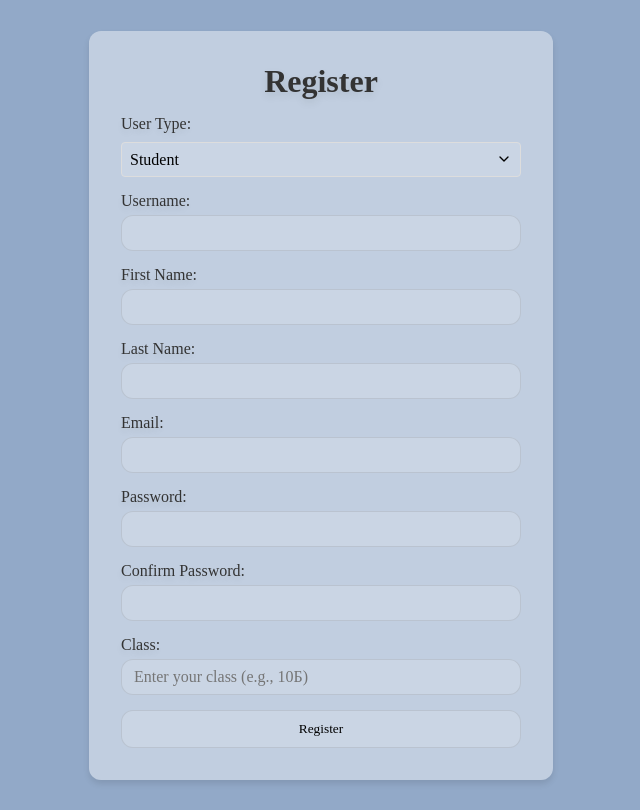
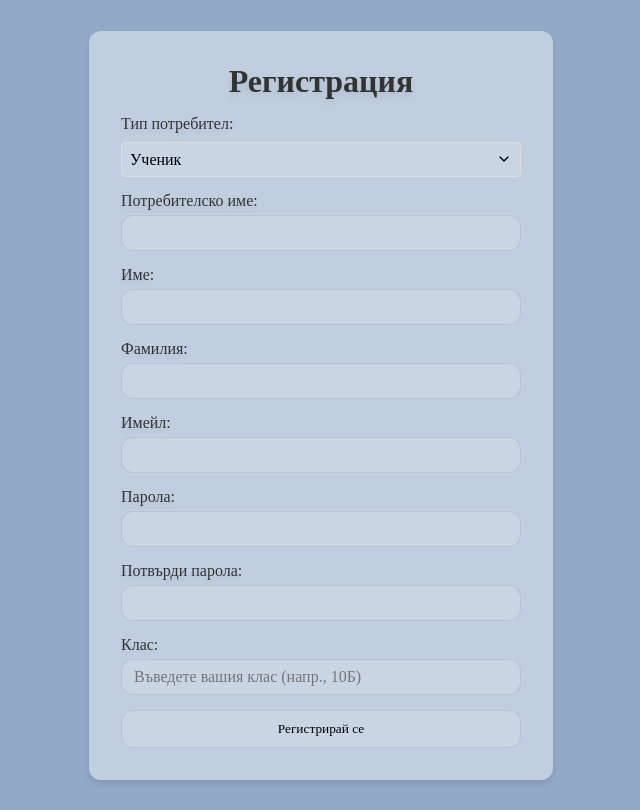
Before and after one commit to Asterix-Tech-Academy/astrix-classwork-frontend, a React (Vite) app: page /register in a window 1280 px wide. Shown: the whole page, without its empty margins (319-959 px from the left). Built offline with nearby package versions, Linux system fonts and the light colour scheme; a web font is replaced by a local one.

Commit message:
fix the registration for the subject

```diff
--- a/src/components/Auth/Register.jsx
+++ b/src/components/Auth/Register.jsx
@@ -33,7 +33,7 @@ const Register = () => {
     setError(null);
 
     if (formData.password !== formData.confirmPassword) {
-      setError("Passwords don't match!");
+      setError("Паролите не съвпадат!");
       return;
     }
 
@@ -64,7 +64,7 @@ const Register = () => {
 
       navigate('/login');
     } catch (err) {
-      setError(err.message || 'Registration failed. Please try again.');
+      setError(err.message || 'Регистрацията е неуспешна. Моля, опитайте отново.');
       console.error('Registration error:', err);
     } finally {
       setIsLoading(false);
@@ -74,21 +74,21 @@ const Register = () => {
   return (
     <div className="auth-container">
       <form onSubmit={handleSubmit} className="auth-form">
-        <h2>Register</h2>
+        <h2>Регистрация</h2>
         {error && <div className="error-message">{error}</div>}
         <div className="form-group">
-          <label>User Type:</label>
+          <label>Тип потребител:</label>
           <select
             name="role"
             value={formData.role}
             onChange={handleChange}
           >
-            <option value="student">Student</option>
-            <option value="teacher">Teacher</option>
+            <option value="student">Ученик</option>
+            <option value="teacher">Учител</option>
           </select>
         </div>
         <div className="form-group">
-          <label>Username:</label>
+          <label>Потребителско име:</label>
           <input
             type="text"
             name="username"
@@ -98,7 +98,7 @@ const Register = () => {
           />
         </div>
         <div className="form-group">
-          <label>First Name:</label>
+          <label>Име:</label>
           <input
             type="text"
             name="firstName"
@@ -108,7 +108,7 @@ const Register = () => {
           />
         </div>
         <div className="form-group">
-          <label>Last Name:</label>
+          <label>Фамилия:</label>
           <input
             type="text"
             name="lastName"
@@ -118,7 +118,7 @@ const Register = () => {
           />
         </div>
         <div className="form-group">
-          <label>Email:</label>
+          <label>Имейл:</label>
           <input
             type="email"
             name="email"
@@ -128,7 +128,7 @@ const Register = () => {
           />
         </div>
         <div className="form-group">
-          <label>Password:</label>
+          <label>Парола:</label>
           <input
             type="password"
             name="password"
@@ -138,7 +138,7 @@ const Register = () => {
           />
         </div>
         <div className="form-group">
-          <label>Confirm Password:</label>
+          <label>Потвърди парола:</label>
           <input
             type="password"
             name="confirmPassword"
@@ -150,13 +150,13 @@ const Register = () => {
 
         {formData.role === 'student' && (
           <div className="form-group">
-            <label>Class:</label>
+            <label>Клас:</label>
             <input
               type="text"
               name="className"
               value={formData.className}
               onChange={handleChange}
-              placeholder="Enter your class (e.g., 10Б)"
+              placeholder="Въведете вашия клас (напр., 10Б)"
               required={formData.role === 'student'}
             />
           </div>
@@ -165,13 +165,13 @@ const Register = () => {
         {formData.role === 'teacher' && (
           <>
             <div className="form-group">
-              <label>Subject/Classroom:</label>
+              <label>Предмет:</label>
               <input
                 type="text"
                 name="classroom"
                 value={formData.classroom}
                 onChange={handleChange}
-                placeholder="Enter your subject"
+                placeholder="Въведете вашият предмет"
                 required={formData.role === 'teacher'}
               />
             </div>
@@ -191,19 +191,19 @@ const Register = () => {
                     });
                   }}
                 />
-                <span>I am a Class Teacher</span>
+                <span>Аз съм класен ръководител</span>
               </label>
             </div>
 
             {formData.isClassTeacher && (
               <div className="form-group">
-                <label>Class Teacher Of:</label>
+                <label>Класен ръководител на:</label>
                 <input
                   type="text"
                   name="classTeacherOf"
                   value={formData.classTeacherOf}
                   onChange={handleChange}
-                  placeholder="Enter class (e.g., 10Б)"
+                  placeholder="Въведете клас (напр., 10Б)"
                   required={formData.isClassTeacher}
                 />
               </div>
@@ -212,7 +212,7 @@ const Register = () => {
         )}
 
         <button type="submit" disabled={isLoading}>
-          {isLoading ? 'Registering...' : 'Register'}
+          {isLoading ? 'Регистриране...' : 'Регистрирай се'}
         </button>
       </form>
     </div>
```
